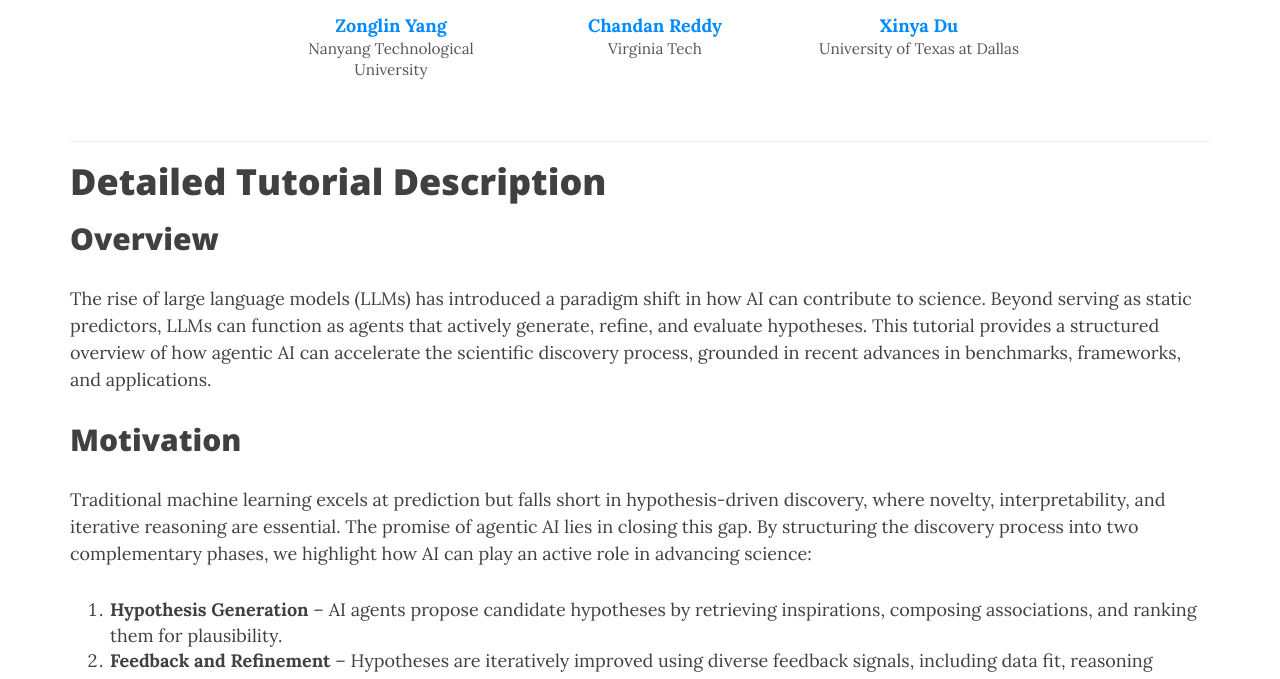
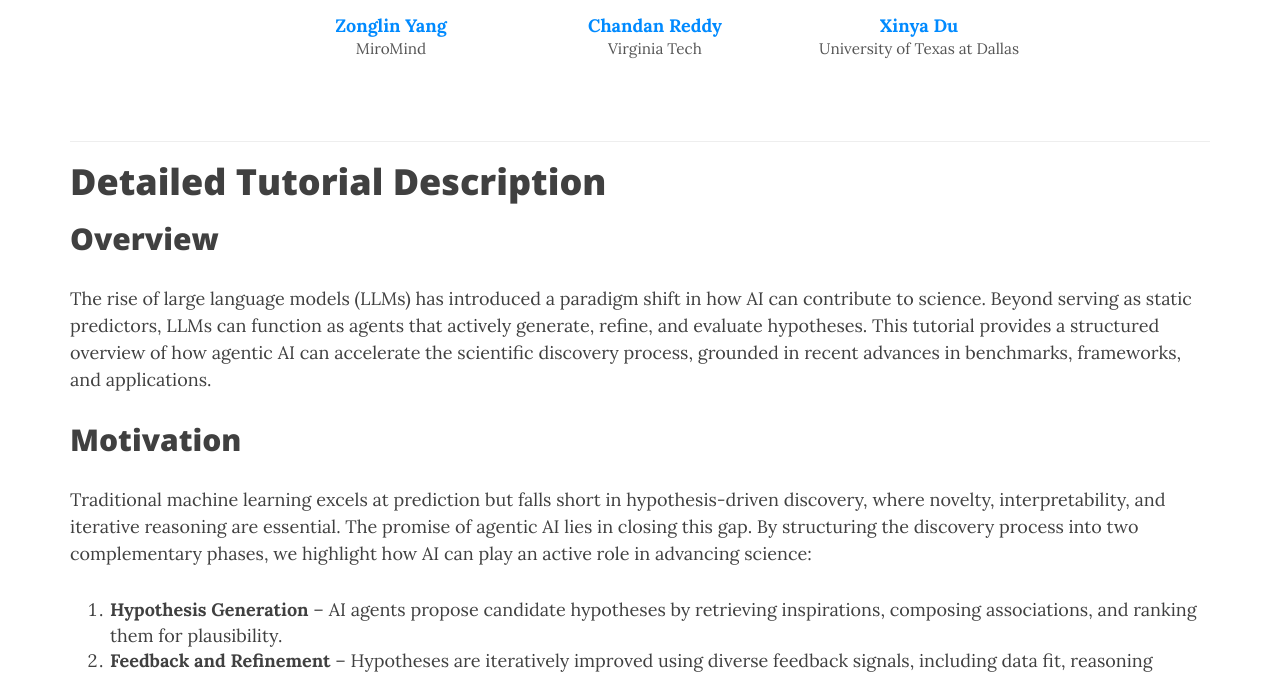
Before and after one commit to ZonglinY/llm4sd-aaai-2026, a Jekyll site: the page built from index.md, in a window 1280 px wide and 900 px high, scrolled down 386 px, cut to the strip 221-900 px from the top of the window. Built offline with Jekyll 4.4.1, drawn with Linux system fonts in a browser that asks for light colours; nearby versions of some CDN libraries.

Commit message:
Update organizers.yml

```diff
--- a/_data/organizers.yml
+++ b/_data/organizers.yml
@@ -1,8 +1,8 @@
 zonglin:
   name: "Zonglin Yang"
   url: "https://zongliny.github.io/"
-  title: "PhD candidate"
-  affiliation: "Nanyang Technological University"
+  title: "Research Scientist"
+  affiliation: "MiroMind"
   img: "zonglin-photo.jpeg"
 chandan:
   name: "Chandan Reddy"
```
